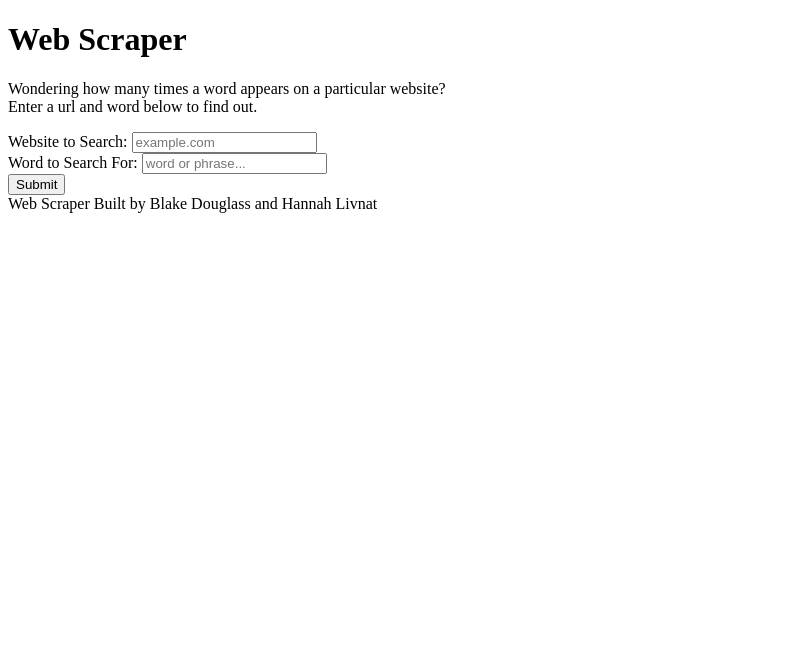
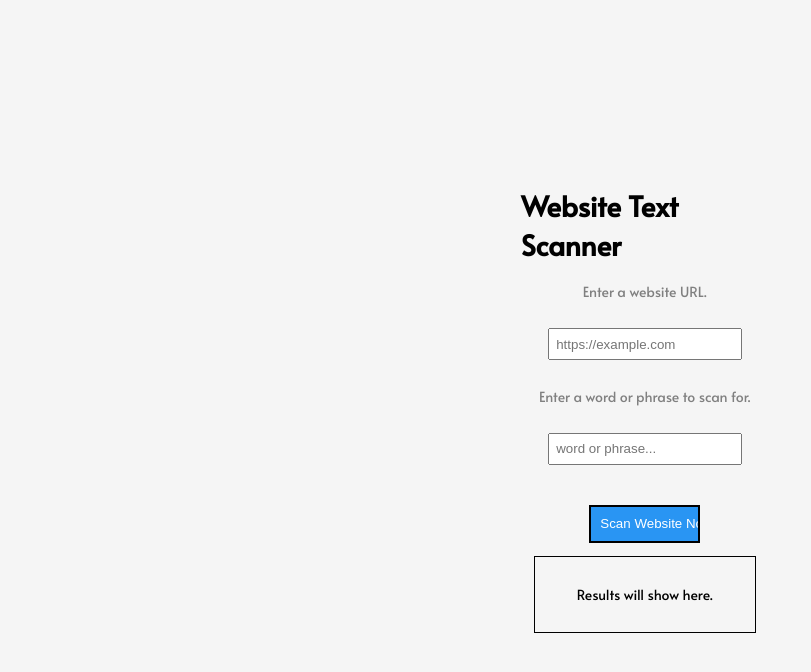
Before and after one commit to NavyStreet-Dev-Accelerator/Lion-WSA-Client, a website: page index.html in a window 1280 px wide. Shown: the whole page, without its empty margins (0-811 px from the left). Drawn offline with Linux system fonts and the light colour scheme.

Commit message:
17: restlyed to match wireframes

```diff
--- a/app.css
+++ b/app.css
@@ -1,134 +1,62 @@
-@import url('https://fonts.googleapis.com/css2?family=Alata&family=Roboto');
+@import url("https://fonts.googleapis.com/css2?family=Alata&family=Roboto");
 
-html, body {
+html,
+body {
   margin: 0;
   padding: 0;
-  width: 100%;
   height: 100%;
   font-size: 14px;
   box-sizing: border-box;
   background-color: rgb(245, 245, 245);
+  font-family: "Alata";
+  display: grid;
+  place-items: center;
 }
 
-/* PAGE LAYOUT */
 .container {
-  min-height: 100%;
+  display: grid;
+  place-items: center;
   width: 100%;
-  display: grid;
-  grid-template-rows: auto auto 1fr 3rem;
-  grid-template-columns: 100%;
-  grid-template-areas:
-  "header"
-  "form"
-  "result"
-  "footer";
+  max-width: 90%;
 }
 
-/* HEADER STYLING */
-header {
-  grid-area: header;
-  background-color: rgb(146, 182, 142);
-  color: rgb(255, 255, 255);
+#web-scraper-form {
+  display: grid;
+
+  color: grey;
+  text-align: center;
 }
 
-header h1 {
-  font-family: 'Alata', sans-serif;
-  font-size: 4rem;
-  margin: 2px auto;
-  text-align: center;
-  letter-spacing: .02rem;
+#web-scraper-form input[type="text"],
+input[type="url"] {
+  padding: 0.5em;
+  margin: 2em;
 }
 
-header p {
-  font-family: 'Roboto', sans-serif;
-  font-size: 1.2rem;
-  margin: 2rem auto 1rem auto;
-  text-align: center;
-  letter-spacing: .01rem;
-}
-
-/* FORM STYLING */
-form {
-  grid-area: form;
-  width: 70%;
+.g-recaptcha {
   margin: auto;
-  padding: 3rem 1rem;
-}
-
-.input-section {
-  width: 100%;
-  display: grid;
-  grid-template-columns: 15rem 1fr;
-  grid-template-rows: 100%;
-  font-family: 'Roboto', sans-serif;
-  margin: 1rem 0;
-}
-
-.input-section label {
-  font-size: 1.2rem;
-  padding: 5px 10px;
-  text-align: left;
-}
-
-.input-section input {
-  width: 100%;
-  padding: 5px 10px;
-  border-color:#ccc;
-  font-size: 1.2rem;
 }
 
 .submit-button {
-  display: block;
-  width: 10rem;
-  margin: 2rem auto;
-  padding: 10px;
-  font-size: 1rem;
-  letter-spacing: .01rem;
-  background-color:  rgb(146, 182, 142);
-  color: rgb(255, 255, 255);
-  outline: none;
-  border: none;
-  box-shadow: 2px 2px 4px #ddd;
-  border-radius: 24px;
-  cursor: pointer;
+  width: 45%;
+  margin: 1em auto;
+  background: #2995f3;
+  padding: 0.7em;
+  color: white;
+  border: 2px solid black;
 }
 
-.submit-button:hover {
-  background-color:rgb(255, 255, 255);
-  color: rgb(146, 182, 142);
+#results-container {
+  border: 1px solid black;
+  padding: 2em 3em;
+
+  text-align: center;
 }
 
-/* RESULT CONTAINER AND CONTENT STYLING */
-.result {
-  grid-area: result;
-  width: 70%;
-  min-height: 200px;
-  margin: auto;
-  display: grid;
-  place-content: center;
-  border: 3px solid rgb(146, 182, 142);
-  border-radius: 10px;
-  box-shadow: 2px 2px 4px #ccc;
-
+.valid {
+  color: greenyellow;
 }
 
-.result p, .result a {
-  font-size: 1.5rem;
-  color: rgb(146, 182, 142);
-  text-decoration: none;
+.invalid {
+  color: red;
 }
-
-.result a:hover {
-  cursor: pointer;
-  text-decoration: underline;
-}
-
-footer {
-  grid-area: footer;
-  display: grid;
-  place-content: center;
-  background-color: rgb(146, 182, 142);
-  color: #fff;
-  font-family: 'Alata', sans-serif;
-  font-size: 1rem;
-}
--- a/app.js
+++ b/app.js
@@ -30,11 +30,7 @@ const fetchMatchingOccurences = async (e) => {
   const dynamicAPIEndpoint = `https://4kgxi9mav4.execute-api.us-west-1.amazonaws.com/default/LionScraper?url=${url.value}&query=${query.value}`;
 
   ////Displays a simple loading text in the results container to let the user know their request is being processed.
-  resultsContainer.innerHTML = `
-  <div class="result">
-    <p>Loading...</p>
-  </div>
-  `;
+  resultsContainer.innerHTML = `<p>Scanning...</p>`;
 
   //Attempting the fetch request
   try {
@@ -42,11 +38,8 @@ const fetchMatchingOccurences = async (e) => {
 
     //Checks for bad responses
     if (response.status >= 400) {
-      resultsContainer.innerHTML = `
-  <div class="result">
-    <p>Invalid URL</p>
-  </div>
-  `;
+      resultsContainer.innerHTML =
+        '<p>This web page is: <span class="invalid">invalid!</span></p><p>Please make sure the URL is correct.</p>';
       return;
     }
 
@@ -56,13 +49,10 @@ const fetchMatchingOccurences = async (e) => {
     console.log(data);
 
     //setting the innerHTML of the results container with our data
-    resultsContainer.innerHTML = `
-    <div class="result">
-    <p>Your query "${query.value}" appears ${data} time${
+    resultsContainer.innerHTML = `<p>This web page is: <span class="valid">valid!</span></p>
+    <p>Your phrase "${query.value}" was found ${data} time${
       data === 1 ? "" : "s"
-    } on <a href="${url.value}" target="_blank">${url.value}</a>.
-    </div>
-    `;
+    }.`;
 
     //Clearing out the form
     url.value = "";
--- a/index.html
+++ b/index.html
@@ -4,33 +4,26 @@
     <meta charset="UTF-8" />
     <meta name="viewport" content="width=device-width, initial-scale=1.0" />
     <title>WebScraper</title>
-    <!-- <link rel="stylesheet" href="app.css" /> -->
+    <link rel="stylesheet" href="app.css" />
   </head>
   <body>
     <div class="container">
       <header>
-        <h1>Web Scraper</h1>
-        <p>
-          Wondering how many times a word appears on a particular website?
-          <br />
-          Enter a url and word below to find out.
-        </p>
+        <h1>Website Text Scanner</h1>
       </header>
 
       <!-- user form accepts a url and a string -->
       <form id="web-scraper-form" method="POST">
-        <div class="input-section">
-          <label for="url"> Website to Search: </label>
+        <label for="url">Enter a website URL.</label>
         <input
           type="url"
           name="url"
           id="url"
-            placeholder="example.com"
+          placeholder="https://example.com"
           required
         />
-        </div>
-        <div class="input-section">
-          <label for="query"> Word to Search For: </label>
+
+        <label for="query">Enter a word or phrase to scan for.</label>
         <input
           type="text"
           name="query"
@@ -38,17 +31,16 @@
           placeholder="word or phrase..."
           required
         />
-        </div>
+
         <div
           class="g-recaptcha"
           data-sitekey="6LcAEcQZAAAAABKKMlcI8BJARK8-vx12DzBgriDk"
         ></div>
-        <input type="submit" class="submit-button" />
+        <input type="submit" class="submit-button" value="Scan Website Now" />
       </form>
 
       <!-- Results. Content of container is set dynamically based on user inputs. -->
-      <div id="results-container"></div>
-      <footer>Web Scraper Built by Blake Douglass and Hannah Livnat</footer>
+      <div id="results-container">Results will show here.</div>
     </div>
 
     <script src="https://www.google.com/recaptcha/api.js" async defer></script>
```
Lines whose indentation alone changed are shown as unchanged.
